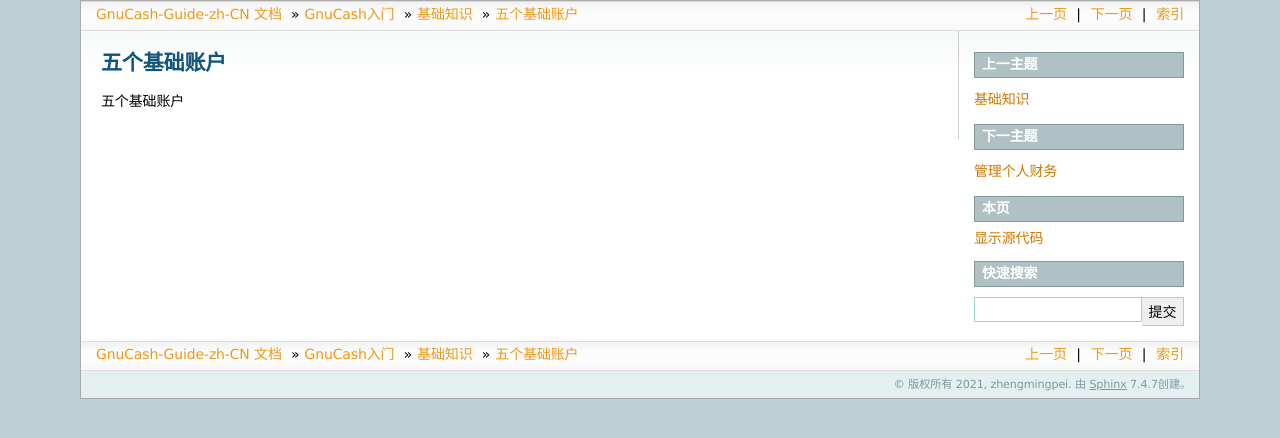
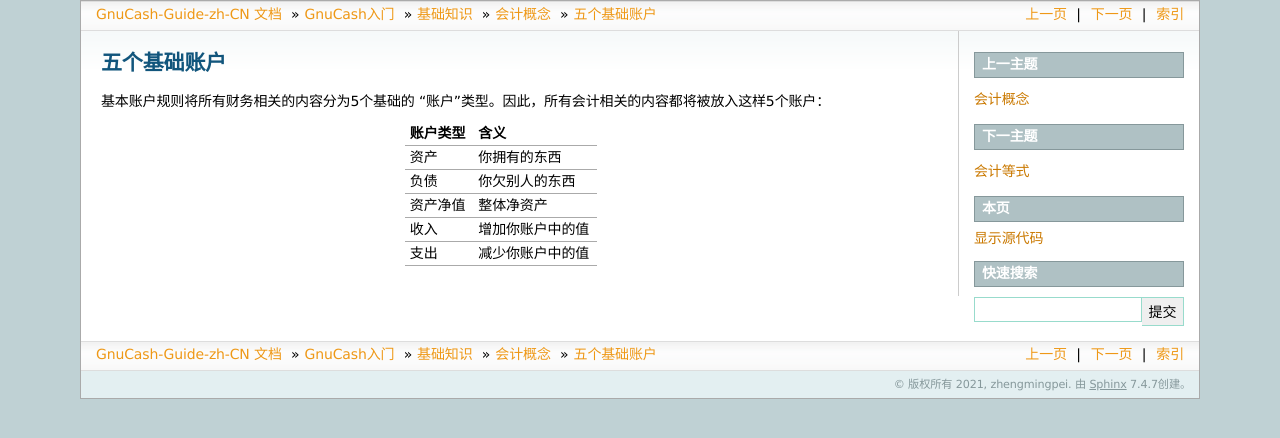
Before and after one commit to ZhengMingpei/gnucash-guide-zh-CN, a Sphinx documentation site: the page built from source/01-gettingStarted/basics/01-AccountingConcepts/01-basic5accounts.rst, in a window 1280 px wide. Shown: the top 438 px of the page. Built offline with Sphinx 7.4.7, drawn with Linux system fonts in a browser that asks for light colours; pages that are not in the unit, such as notebooks, are missing from menus.

Commit message:
update basics

```diff
--- a/source/01-gettingStarted/basics/01-AccountingConcepts/01-basic5accounts.rst
+++ b/source/01-gettingStarted/basics/01-AccountingConcepts/01-basic5accounts.rst
@@ -2,4 +2,14 @@
 五个基础账户
 ================
 
-五个基础账户
+基本账户规则将所有财务相关的内容分为5个基础的 “账户”类型。因此，所有会计相关的内容都将被放入这样5个账户：
+
+======== ================
+账户类型   含义
+======== ================
+资产       你拥有的东西
+负债       你欠别人的东西
+资产净值    整体净资产
+收入       增加你账户中的值
+支出       减少你账户中的值
+======== ================
--- /dev/null
+++ b/source/01-gettingStarted/basics/01-AccountingConcepts/index.rst
@@ -0,0 +1,13 @@
+======================
+会计概念
+======================
+
+GnuCash非常易用，你不需要对会计准则有非常完全的理解就足够使用这款软件了。
+
+但是，你将会发现一些会计基础知识将是非常有用的，因为GnuCash正是使用这些会计准则作为模板设计出来的。高度建议你在操作之前理解这部分的指引内容。
+
+.. toctree::
+    :maxdepth: 2
+
+    01-basic5accounts
+    02-accounting
--- a/source/01-gettingStarted/basics/index.rst
+++ b/source/01-gettingStarted/basics/index.rst
@@ -2,9 +2,9 @@
 基础知识
 ======================
 
-基础知识
+这个章节将会介绍一些使用GnuCash的基础知识。建议你在开始用GnuCash做任何实际操作之前，要先通读一下本章节。
 
 .. toctree::
-    :maxdepth: 2
+    :maxdepth: 3
 
-    01-AccountingConcepts/01-basic5accounts
+    01-AccountingConcepts/index
--- a/source/01-gettingStarted/overview/index.rst
+++ b/source/01-gettingStarted/overview/index.rst
@@ -5,7 +5,7 @@
 概述
 
 .. toctree::
-    :maxdepth: 2
+    :maxdepth: 3
 
     01-intro
     02-install
--- a/source/index.rst
+++ b/source/index.rst
@@ -7,7 +7,7 @@
 ===============================================
 
 .. toctree::
-   :maxdepth: 2
+   :maxdepth: 3
    :caption: 文档目录
 
    about
```
Also changed, not shown: source/01-gettingStarted/basics/01-AccountingConcepts/02-accounting.rst (added, +23 -0 lines).
